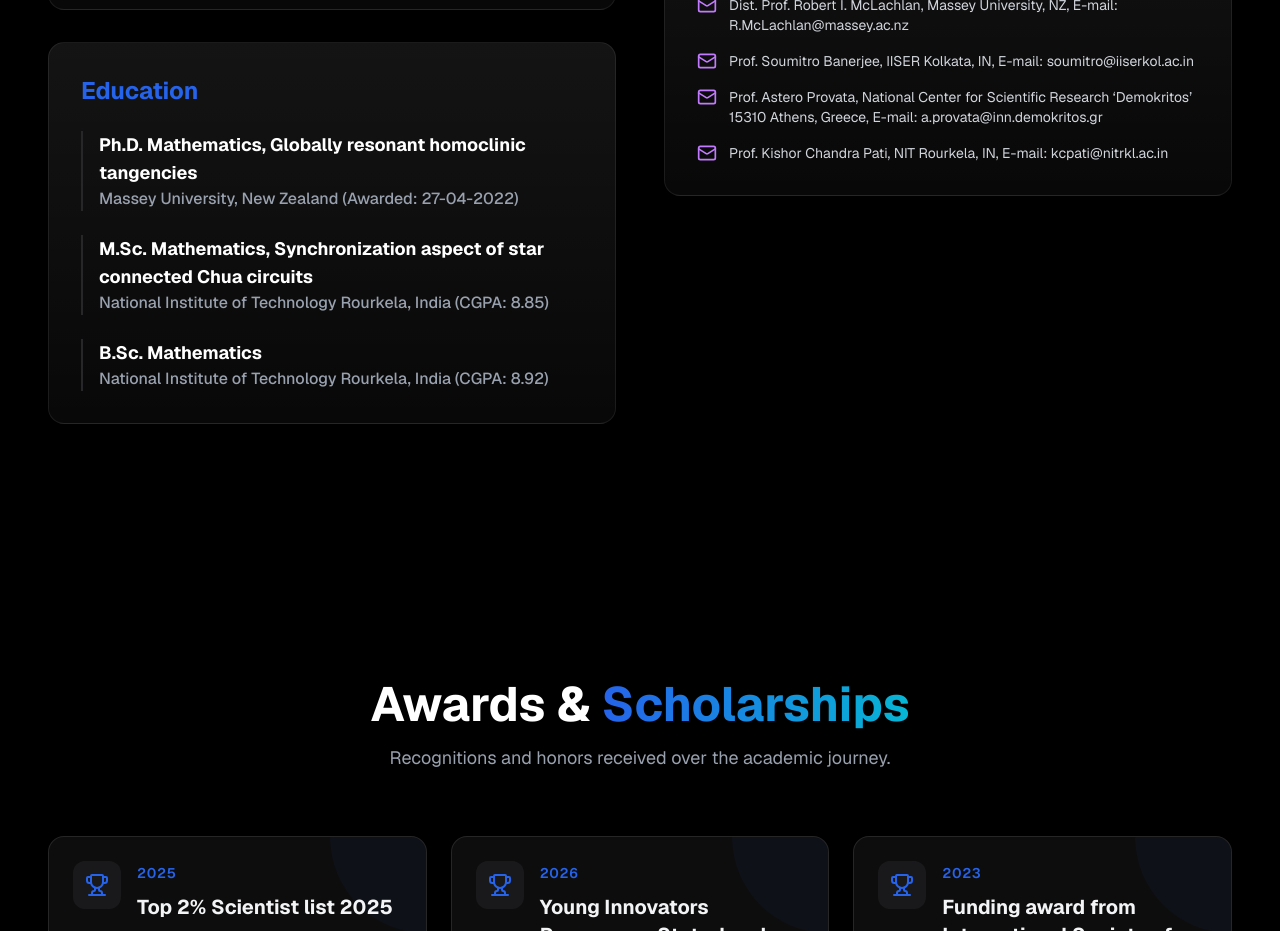
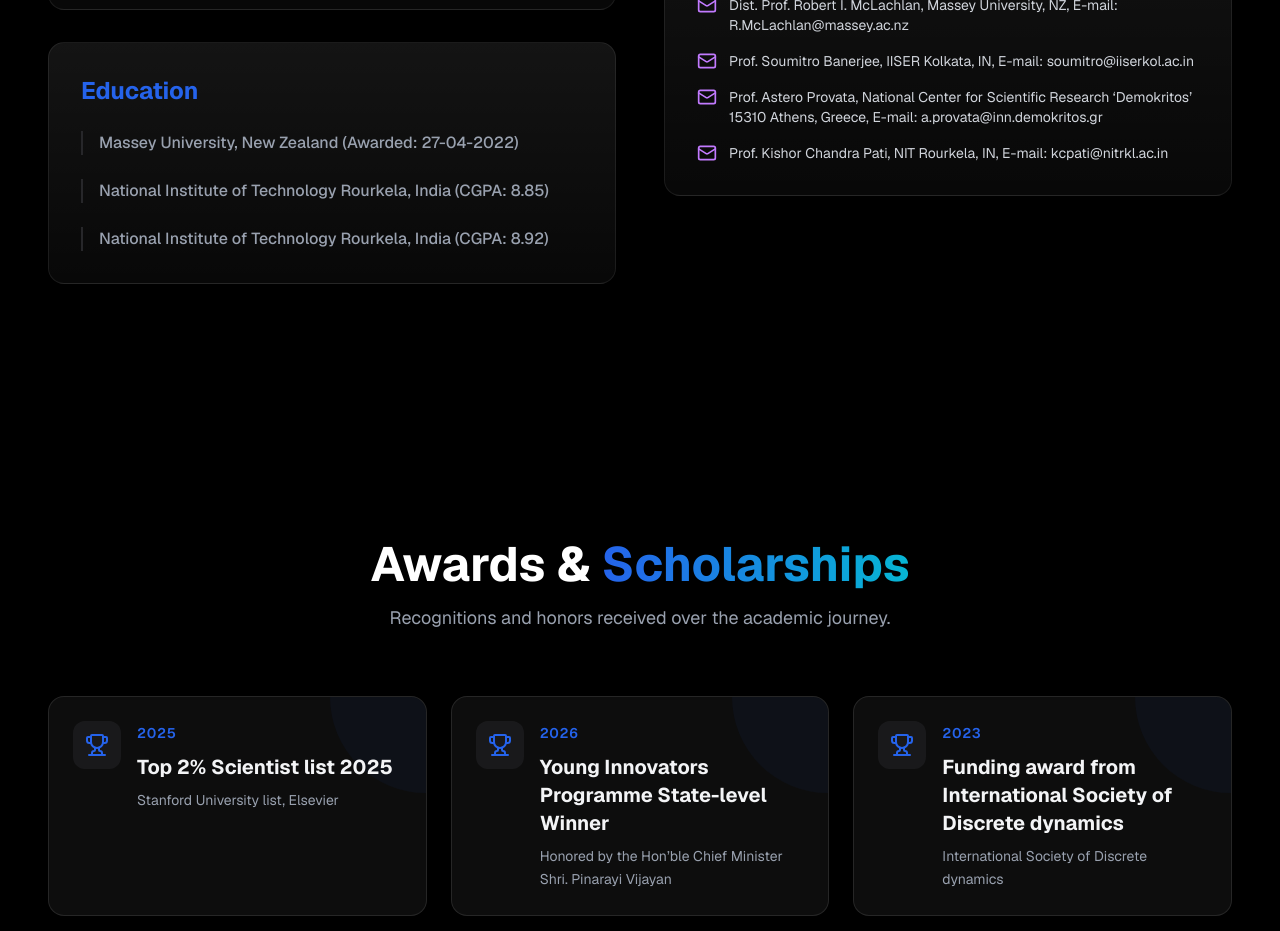
Before and after one commit to R123-RB/sishu_web_portfolio, a Next.js app: page /about in a window 1280 px wide. Shown: the part 880-1811 px from the top of the page. Built offline with nearby package versions, Linux system fonts and the light colour scheme.

Commit message:
Update AboutSection.tsx

```diff
--- a/src/components/sections/AboutSection.tsx
+++ b/src/components/sections/AboutSection.tsx
@@ -34,7 +34,6 @@ export const AboutSection = () => {
             <div className="space-y-6">
               {about.education.map((edu) => (
                 <div key={edu.id} className="border-l-2 border-zinc-800 pl-4">
-                  <h4 className="text-lg font-bold text-white mt-1">{edu.degree}</h4>
                   <p className="text-gray-400 font-medium">{edu.institution}</p>
                 </div>
               ))}
```
